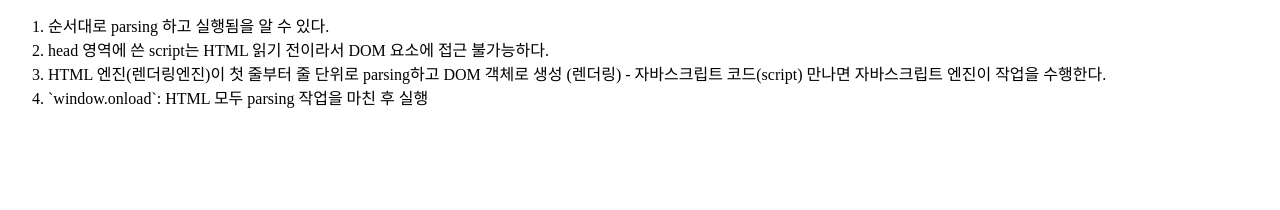
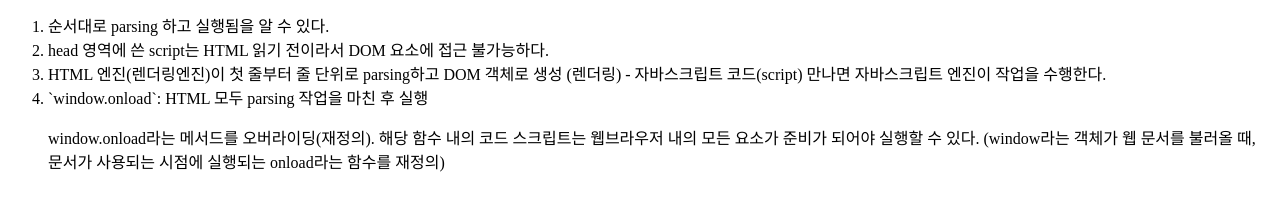
Before and after one commit to uniS2/FESP-JS, a plain HTML site: page ch01/ex01-01.html in a window 1280 px wide. Shown: the part 108-318 px from the top of the page. Drawn offline with Linux system fonts and the light colour scheme.

Commit message:
Study. 01-01 window.onload 추가 공부

```diff
--- a/ch01/ex01-01.html
+++ b/ch01/ex01-01.html
@@ -26,6 +26,8 @@
     <li>head 영역에 쓴 script는 HTML 읽기 전이라서 DOM 요소에 접근 불가능하다.</li>
     <li>HTML 엔진(렌더링엔진)이 첫 줄부터 줄 단위로 parsing하고 DOM 객체로 생성 (렌더링) - 자바스크립트 코드(script) 만나면 자바스크립트 엔진이 작업을 수행한다. </li>
     <li>`window.onload`: HTML 모두 parsing 작업을 마친 후 실행</li>
+    <p> window.onload라는 메서드를 오버라이딩(재정의). 해당 함수 내의 코드 스크립트는 웹브라우저 내의 모든 요소가 준비가 되어야 실행할 수 있다.
+      (window라는 객체가 웹 문서를 불러올 때, 문서가 사용되는 시점에 실행되는 onload라는 함수를 재정의)</p>
   </ol>
 
   <script type="text/javascript">
```
